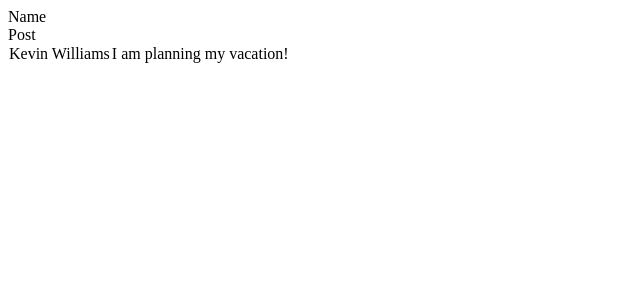
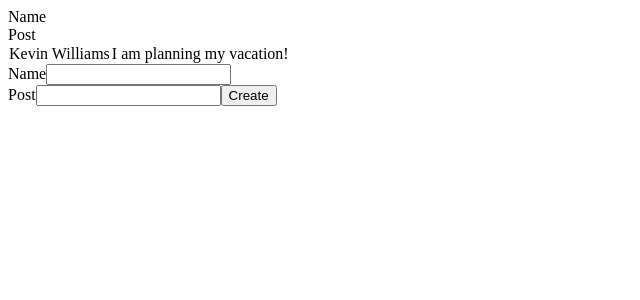
Before and after one commit to lisaloyd/social-feed-project, a React (Create React App) app: page / in a window 1280 px wide. Shown: the top 300 px of the page, without its empty margins (0-640 px from the left). Built offline with nearby package versions, Linux system fonts and the light colour scheme.

Commit message:
Created CreatePostForm component + added two input fields and bound each of them to their own state variable

```diff
--- a/src/App.js
+++ b/src/App.js
@@ -1,5 +1,6 @@
 import React, { useState } from 'react';
 import PostList from './Components/PostList/PostList';
+import CreatePostForm from './Components/CreatePostForm/CreatePostForm';
 
 
 function App() {
@@ -9,7 +10,7 @@
   return (
     <div>
       <PostList parententries={entries} />
-
+      <CreatePostForm />
     </div>
   );
 }
--- /dev/null
+++ b/src/Components/CreatePostForm/CreatePostForm.jsx
@@ -0,0 +1,33 @@
+import React, { useState } from 'react';
+
+
+const CreatePostForm = (props) => {
+
+    const [name, setName] = useState('');
+    const [post, setPost] = useState('');
+
+    function handleSubmit(event) {
+        event.preventDefault();
+        let newEntry = {
+            name: name,
+            post: post
+        };
+        console.log(newEntry);
+    }
+
+    return (
+        <form onSubmit={handleSubmit}>
+            <div>
+                <label>Name</label>
+                <input type='text' value={name} onChange={(event) => setName(event.target.value)} />
+            </div>
+            <div>
+                <label>Post</label>
+                <input type='text' value={post} onChange={(event) => setPost(event.target.value)} />
+                <button type='submit'>Create</button>
+            </div>
+        </form>
+     );
+}
+
+export default CreatePostForm;
```
